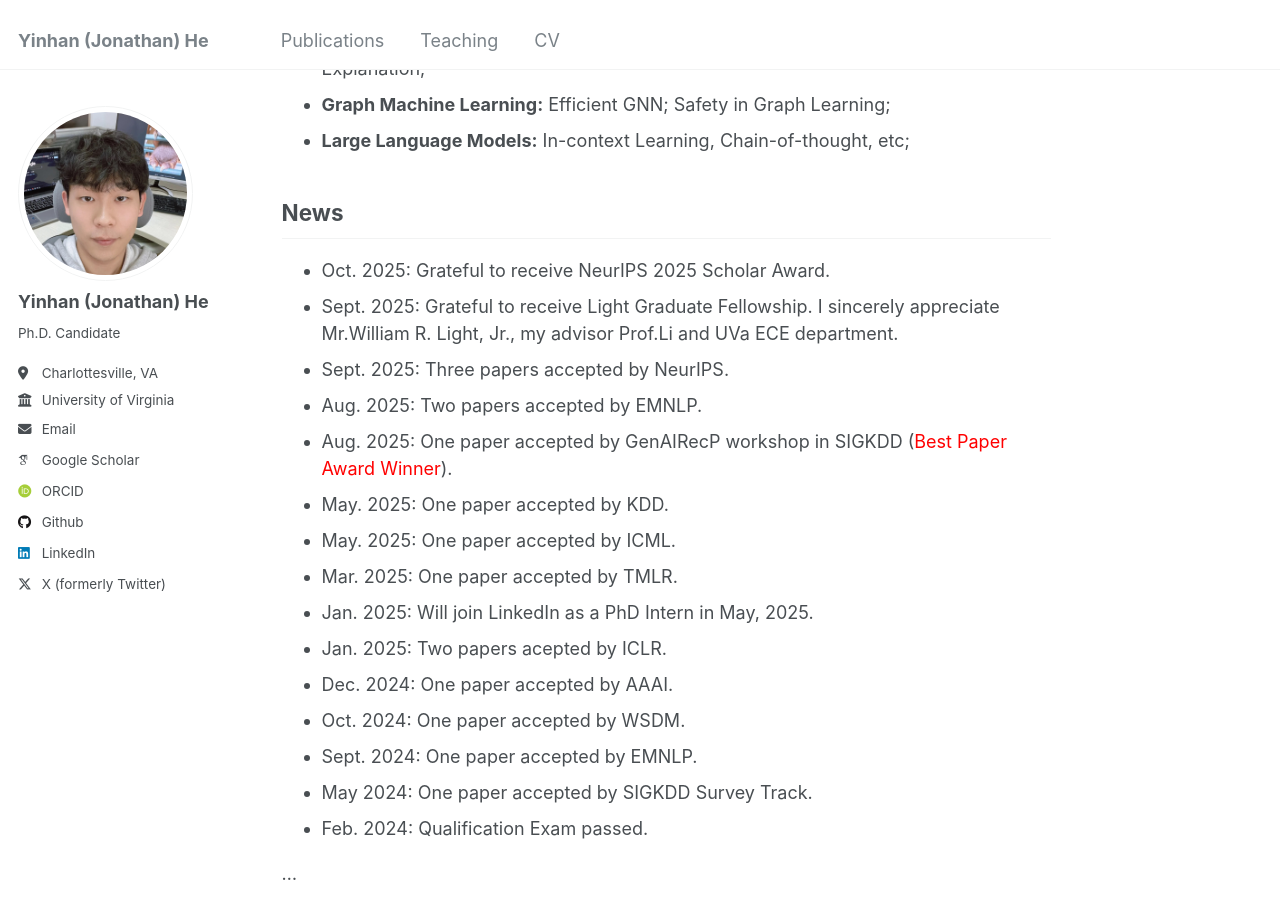
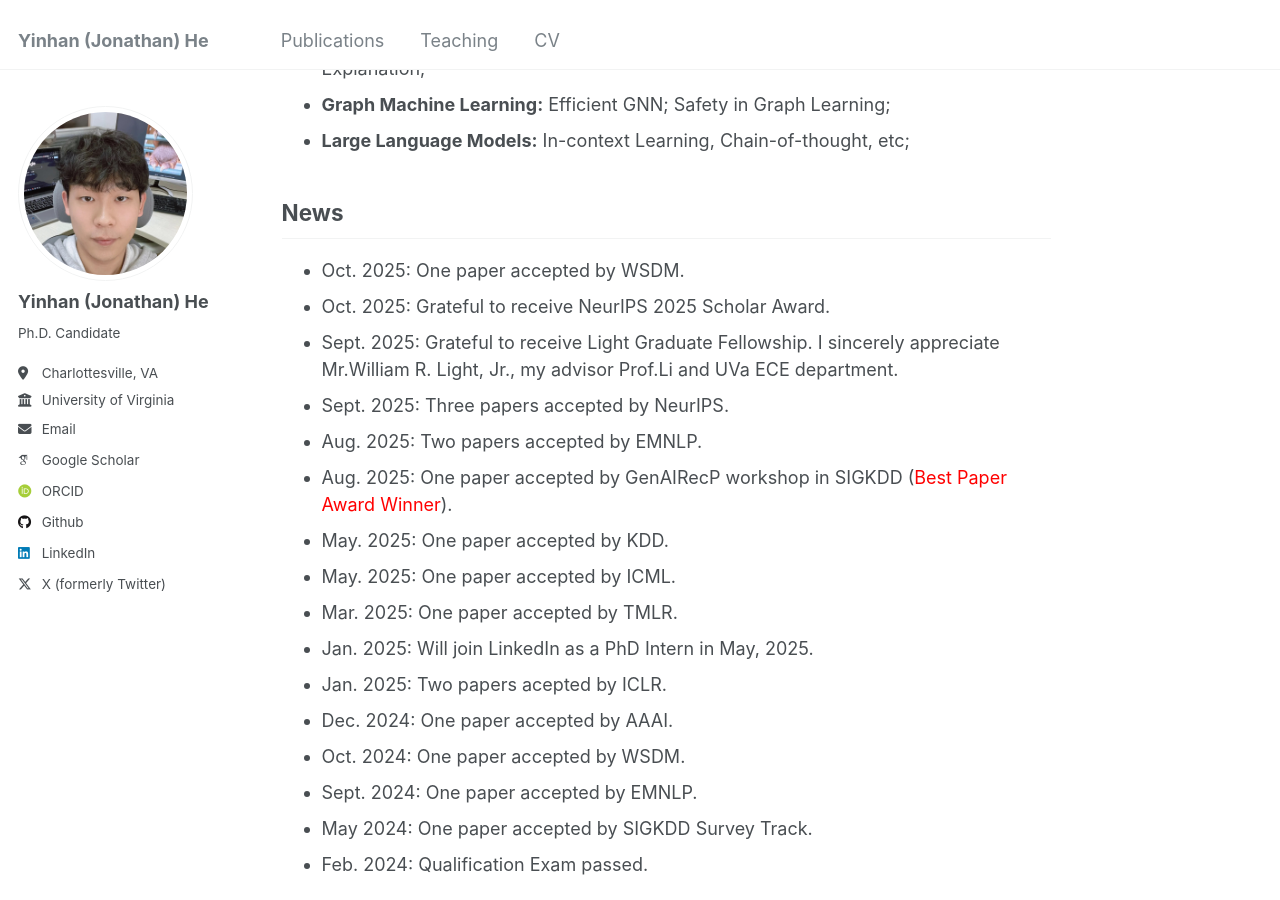
Before and after one commit to YinhanHe123/YinhanHe123.github.io, a Jekyll site: the page built from _pages/about.md, in a window 1280 px wide and 900 px high, scrolled down 406 px. Built offline with Jekyll 4.4.1, drawn with Linux system fonts in a browser that asks for light colours; some web fonts are replaced; a script that is not in the unit is left out.

Commit message:
Update news section with recent achievements

```diff
--- a/_pages/about.md
+++ b/_pages/about.md
@@ -27,6 +27,7 @@ I am a Ph.D. candidate in the [Department of Electrical and Computer Engineering
 
 News
 ------
+* Oct. 2025: One paper accepted by WSDM.
 * Oct. 2025: Grateful to receive  NeurIPS 2025 Scholar Award.
 * Sept. 2025: Grateful to receive Light Graduate Fellowship. I sincerely appreciate Mr.William R. Light, Jr., my advisor Prof.Li and UVa ECE department.
 * Sept. 2025: Three papers accepted by NeurIPS.
```
